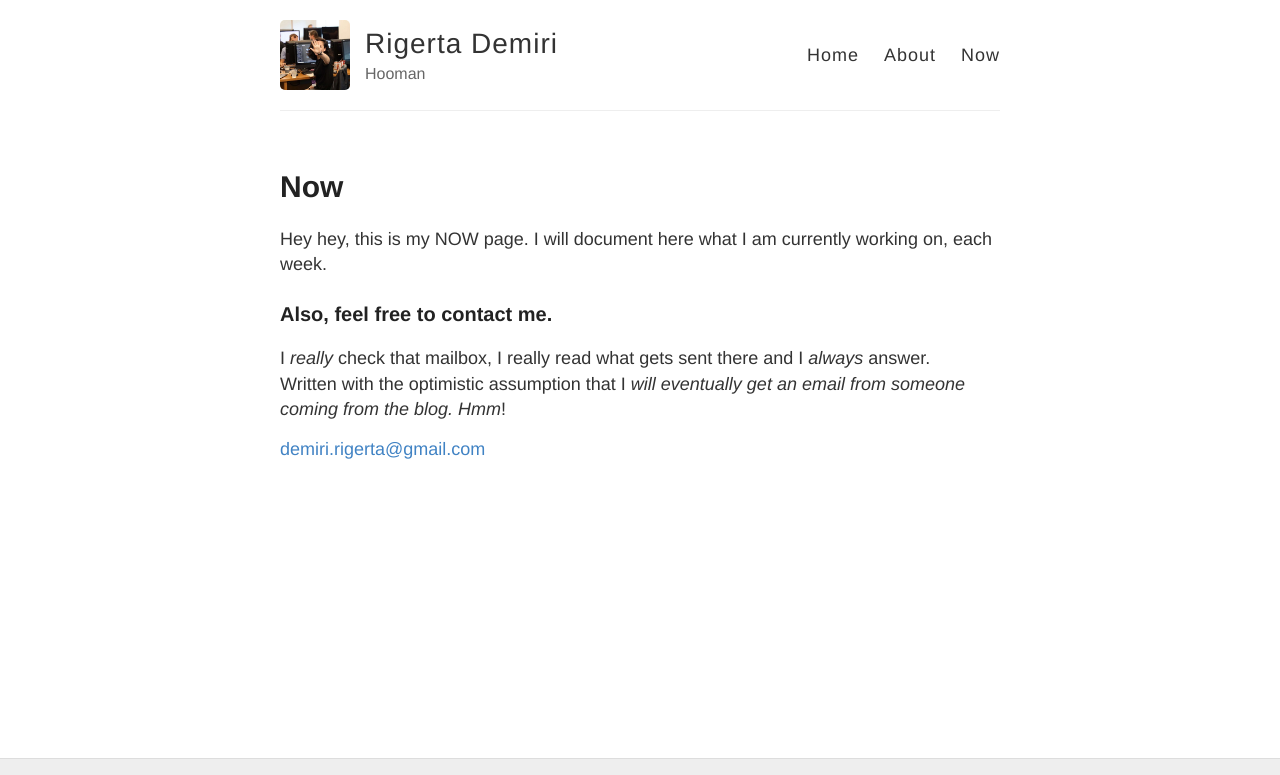
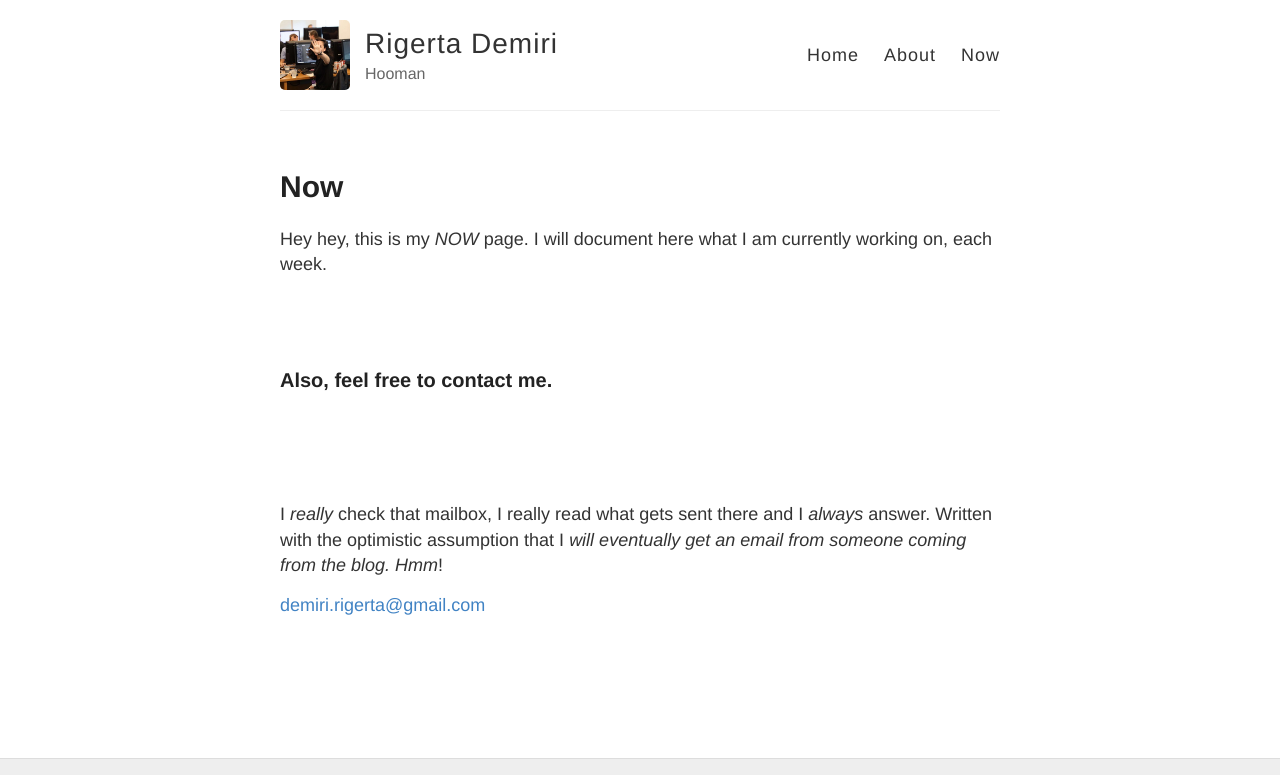
Before and after one commit to rigerta/rigerta.github.io, a Jekyll site: the page built from now.md, in a window 1280 px wide, cut to the strip 0-775 px from the top of the page. Built offline with Jekyll 4.4.1, drawn with Linux system fonts in a browser that asks for light colours.

Commit message:
Now, promise

```diff
--- a/_config.yml
+++ b/_config.yml
@@ -23,7 +23,7 @@ footer-links:
   facebook:
   flickr:
   github: rigerta
-  instagram:
+  instagram: rigerta.d
   linkedin: rigerta-demiri
   pinterest:
   rss: # just type anything here for a working RSS icon
--- a/now.md
+++ b/now.md
@@ -4,12 +4,20 @@ title: Now
 permalink: /now/
 ---
 
-Hey hey, this is my NOW page.
+Hey hey, this is my *NOW* page.
 I will document here what I am currently working on, each week.
+
+
+<br/>
+<br/>
 
 ### Also, feel free to contact me.
 
-I *really* check that mailbox, I really read what gets sent there and I *always* answer. \
+<br/>
+<br/>
+<br/>
+
+I *really* check that mailbox, I really read what gets sent there and I *always* answer.
 Written with the optimistic assumption that I *will eventually get an email from someone coming from the blog. Hmm*!
 
 [demiri.rigerta@gmail.com](mailto: demiri.rigerta@gmail.com)
```
